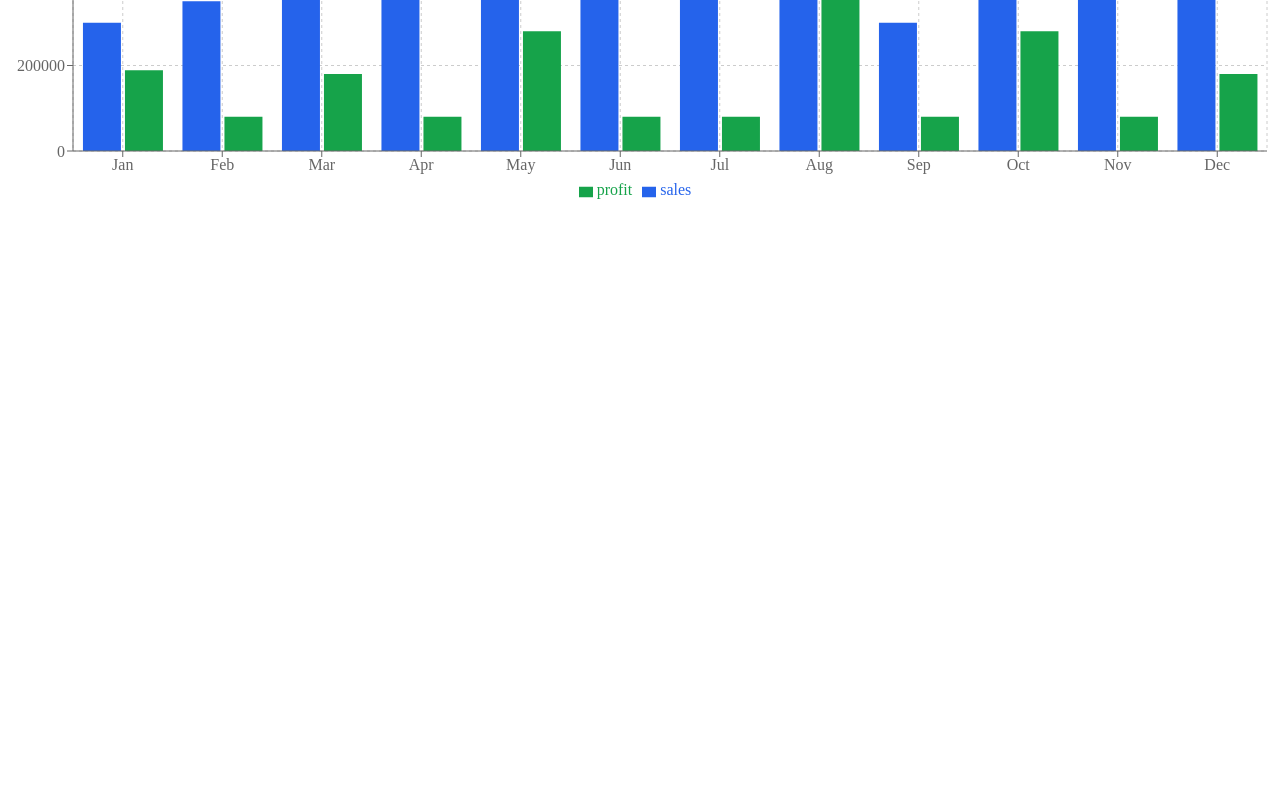
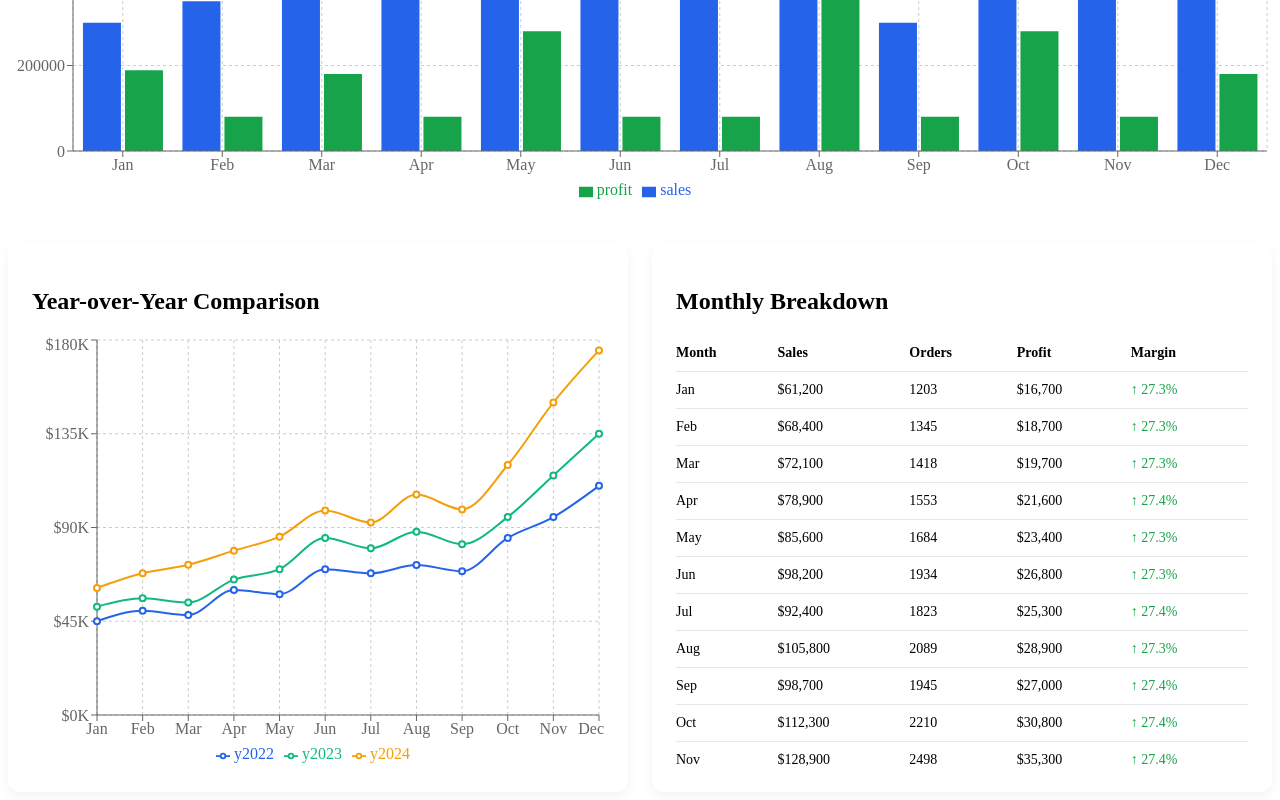
Before and after one commit to techkinha553-source/sales-dashboard, a Next.js app: page / in a window 1280 px wide. Shown: the part 599-1399 px from the top of the page. Before the commit the page ends 811 px from the top, so only its background shows below. Built offline with nearby package versions, Linux system fonts and the light colour scheme.

Commit message:
Updated SalesChart with category pie chart

```diff
--- a/app/page.tsx
+++ b/app/page.tsx
@@ -8,6 +8,7 @@ import KpiCards from "@/components/organisms/KpiCards";
 import DashboardControls from "@/components/molecules/DashboardControls";
 // import CategoryPieChart from "@/components/organisms/CategoryPieChart";
 // import { categorySales } from "@/data/categorySales";
+import YearlyComparisonSection from "@/components/organisms/YearlyComparisonSection";
 
 export default function Home() {
   const [year, setYear] = useState(2024);
@@ -79,6 +80,8 @@ export default function Home() {
           <SalesChart data={filteredData} type={chartType} />
         </section>
 
+          {/* NEW SECTION BELOW DASHBOARD */}
+          <YearlyComparisonSection />
       </div>
     </main>
   );
--- /dev/null
+++ b/components/organisms/YearlyComparisonSection.css
@@ -0,0 +1,60 @@
+.comparison-wrapper {
+  display: flex;
+  gap: 24px;
+  margin-top: 40px;
+}
+
+/* Force equal width */
+.comparison-card {
+  flex: 1;
+  background: white;
+  border-radius: 12px;
+  padding: 24px;
+  box-shadow: 0 4px 12px rgba(0, 0, 0, 0.05);
+  display: flex;
+  flex-direction: column;
+  height: 500px;
+}
+
+.chart-container {
+  flex: 1;
+}
+
+.table-container {
+  flex: 1;
+  overflow-y: auto;
+}
+
+table {
+  width: 100%;
+  border-collapse: collapse;
+  font-size: 14px;
+}
+
+thead {
+  position: sticky;
+  top: 0;
+  background: white;
+}
+
+th, td {
+  text-align: left;
+  padding: 10px 0;
+  border-bottom: 1px solid #e5e7eb;
+}
+
+.green {
+  color: #16a34a;
+  font-weight: 500;
+}
+
+/* Responsive */
+@media (max-width: 1024px) {
+  .comparison-wrapper {
+    flex-direction: column;
+  }
+
+  .comparison-card {
+    height: auto;
+  }
+}
--- /dev/null
+++ b/components/organisms/YearlyComparisonSection.tsx
@@ -0,0 +1,102 @@
+"use client";
+
+import {
+  LineChart,
+  Line,
+  XAxis,
+  YAxis,
+  Tooltip,
+  ResponsiveContainer,
+  CartesianGrid,
+  Legend,
+} from "recharts";
+
+import "./YearlyComparisonSection.css";
+
+const yoyData = [
+  { month: "Jan", y2022: 45000, y2023: 52000, y2024: 61000 },
+  { month: "Feb", y2022: 50000, y2023: 56000, y2024: 68000 },
+  { month: "Mar", y2022: 48000, y2023: 54000, y2024: 72100 },
+  { month: "Apr", y2022: 60000, y2023: 65000, y2024: 78900 },
+  { month: "May", y2022: 58000, y2023: 70000, y2024: 85600 },
+  { month: "Jun", y2022: 70000, y2023: 85000, y2024: 98200 },
+  { month: "Jul", y2022: 68000, y2023: 80000, y2024: 92400 },
+  { month: "Aug", y2022: 72000, y2023: 88000, y2024: 105800 },
+  { month: "Sep", y2022: 69000, y2023: 82000, y2024: 98700 },
+  { month: "Oct", y2022: 85000, y2023: 95000, y2024: 120000 },
+  { month: "Nov", y2022: 95000, y2023: 115000, y2024: 150000 },
+  { month: "Dec", y2022: 110000, y2023: 135000, y2024: 175000 },
+];
+
+const tableData = [
+  { month: "Jan", sales: "$61,200", orders: 1203, profit: "$16,700", margin: "27.3%" },
+  { month: "Feb", sales: "$68,400", orders: 1345, profit: "$18,700", margin: "27.3%" },
+  { month: "Mar", sales: "$72,100", orders: 1418, profit: "$19,700", margin: "27.3%" },
+  { month: "Apr", sales: "$78,900", orders: 1553, profit: "$21,600", margin: "27.4%" },
+  { month: "May", sales: "$85,600", orders: 1684, profit: "$23,400", margin: "27.3%" },
+  { month: "Jun", sales: "$98,200", orders: 1934, profit: "$26,800", margin: "27.3%" },
+  { month: "Jul", sales: "$92,400", orders: 1823, profit: "$25,300", margin: "27.4%" },
+  { month: "Aug", sales: "$105,800", orders: 2089, profit: "$28,900", margin: "27.3%" },
+  { month: "Sep", sales: "$98,700", orders: 1945, profit: "$27,000", margin: "27.4%" },
+  { month: "Oct", sales: "$112,300", orders: 2210, profit: "$30,800", margin: "27.4%" },
+  { month: "Nov", sales: "$128,900", orders: 2498, profit: "$35,300", margin: "27.4%" },
+  { month: "Dec", sales: "$145,600", orders: 2712, profit: "$39,900", margin: "27.4%" },
+];
+
+export default function YearlyComparisonSection() {
+  return (
+    <section className="comparison-wrapper">
+
+      {/* LEFT */}
+      <div className="comparison-card">
+        <h2>Year-over-Year Comparison</h2>
+
+        <div className="chart-container">
+          <ResponsiveContainer width="100%" height="100%">
+            <LineChart data={yoyData}>
+              <CartesianGrid strokeDasharray="3 3" />
+              <XAxis dataKey="month" />
+              <YAxis tickFormatter={(v) => `$${v / 1000}K`} />
+              <Tooltip />
+              <Legend />
+              <Line type="monotone" dataKey="y2022" stroke="#2563eb" strokeWidth={2} />
+              <Line type="monotone" dataKey="y2023" stroke="#10b981" strokeWidth={2} />
+              <Line type="monotone" dataKey="y2024" stroke="#f59e0b" strokeWidth={2} />
+            </LineChart>
+          </ResponsiveContainer>
+        </div>
+      </div>
+
+      {/* RIGHT */}
+      <div className="comparison-card">
+        <h2>Monthly Breakdown</h2>
+
+        <div className="table-container">
+          <table>
+            <thead>
+              <tr>
+                <th>Month</th>
+                <th>Sales</th>
+                <th>Orders</th>
+                <th>Profit</th>
+                <th>Margin</th>
+              </tr>
+            </thead>
+            <tbody>
+              {tableData.map((row) => (
+                <tr key={row.month}>
+                  <td>{row.month}</td>
+                  <td>{row.sales}</td>
+                  <td>{row.orders}</td>
+                  <td>{row.profit}</td>
+                  <td className="green">↑ {row.margin}</td>
+                </tr>
+              ))}
+            </tbody>
+          </table>
+        </div>
+      </div>
+
+    </section>
+  );
+}
```
